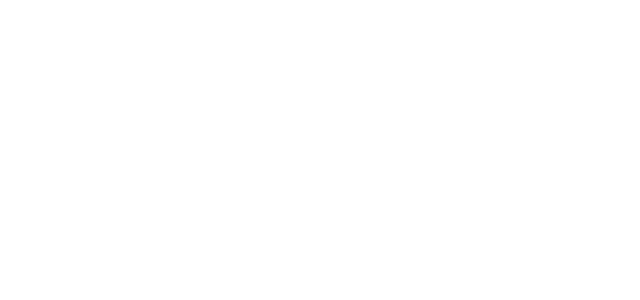
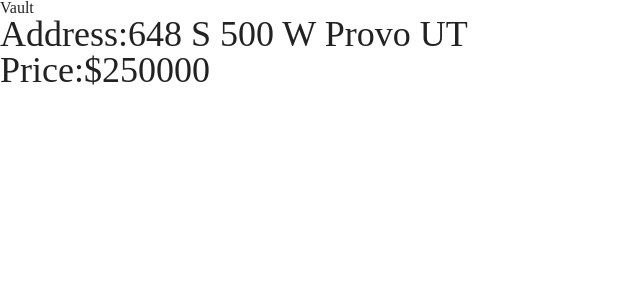
Before and after one commit to the-crosswalk-astronauts/slinger, a React (Create React App) app: page /#/Vault in a window 1280 px wide. Shown: the top 300 px of the page, without its empty margins (0-640 px from the left). Built offline with nearby package versions, Linux system fonts and the light colour scheme; the HTML template or start-up script is replaced by a standard one.

Commit message:
started on vault page

```diff
--- a/src/Components/UserView/DealCard.jsx
+++ b/src/Components/UserView/DealCard.jsx
@@ -10,8 +10,7 @@ export default class DealCard extends Component {
 
         <h2>Address:{this.props.address}</h2>
         <h2>Price:${this.props.price}</h2>
-        <h2>Client:{this.props.client.name}
-        </h2>
+
 
       </div>
     )
--- a/src/Components/UserView/Sidebar.jsx
+++ b/src/Components/UserView/Sidebar.jsx
@@ -36,7 +36,11 @@ class Sidebar extends Component {
             let { searchText } = this.state
             searchText.toLowerCase()
             if (el.address.toLowerCase().includes(searchText.toLowerCase()) || el.mls.toString().includes(searchText) || el.contacts[buyerIndex].name.toLowerCase().includes(searchText) || el.contacts[listingAgentIndex].name.toLowerCase().includes(searchText)) {
-              return el
+
+              if(!el.inVault){
+                return el
+
+              }
             }
           }).map(element => (
 
@@ -53,7 +57,9 @@ class Sidebar extends Component {
           <div className="sidebar-nav-item" onClick={()=>{
             this.props.history.push('/dealWizard')
           }}>add</div>
-          <div className="sidebar-nav-item">vault</div>
+          <div className="sidebar-nav-item" onClick={()=>{
+            this.props.history.push('/Vault')
+          }}>vault</div>
           <div className="sidebar-nav-item">logout</div>
         </nav>
       </div>
--- /dev/null
+++ b/src/Components/UserView/Vault/Vault.jsx
@@ -0,0 +1,22 @@
+import React, { Component } from 'react';
+import dummyData from '../../../dummyData'
+import DealCard from '../DealCard'
+
+export default class Vault extends Component {
+    render(){
+
+        let vaultDeals=dummyData.deals.map(el=>{
+            if(el.inVault){
+
+                return <DealCard address={el.address} price={el.price} key={el.id} />
+            }
+        })
+
+        return(
+            <div>
+                <h1>Vault</h1>
+              {vaultDeals}
+            </div>
+        )
+    }
+}
--- a/src/dummyData.js
+++ b/src/dummyData.js
@@ -6,6 +6,7 @@ module.exports = {
   deals: [
     {
       id: ++id,
+      inVault: false,
       address: '512 N Claypool Ct VA Beach VA',
       mls: 13288899,
       price: 250000,
@@ -63,6 +64,7 @@ module.exports = {
     },
     {
       id: ++id,
+      inVault:false,
       address: '123 Fake Street',
       mls: 6669,
       price: 250000,
@@ -121,6 +123,7 @@ module.exports = {
     },
     {
       id: ++id,
+      inVault: true,
       address: '648 S 500 W Provo UT',
       mls: 13289,
       price: 250000,
--- a/src/routes.js
+++ b/src/routes.js
@@ -4,18 +4,18 @@ import UserHome from './Components/UserView/UserHome'
 import Splash from './Components/PublicView/HomePage/Splash'
 import CreateDeal from './Components/UserView/Wizard/CreateDeal';
 import IndividualDeal from './Components/UserView/IndividualDeal/IndividualDeal'
-
+import Vault from './Components/UserView/Vault/Vault'
 export default (
   <Switch>
 
   <Route  exact path='/' component={Splash} />
   <Route  path='/UserHome' component={UserHome} />
   <Route  path='/dealWizard' component={CreateDeal} />
+  <Route  path='/Vault' component={Vault} />
 
   {/* this path will not go to production, it's just so I can work on the component */}
   <Route  path='/individualDeal' component={IndividualDeal}/>
   {/*
-  <Route  path='/' component={} />
   <Route  path='/' component={} />
   <Route  path='/' component={} />
  */}
```
